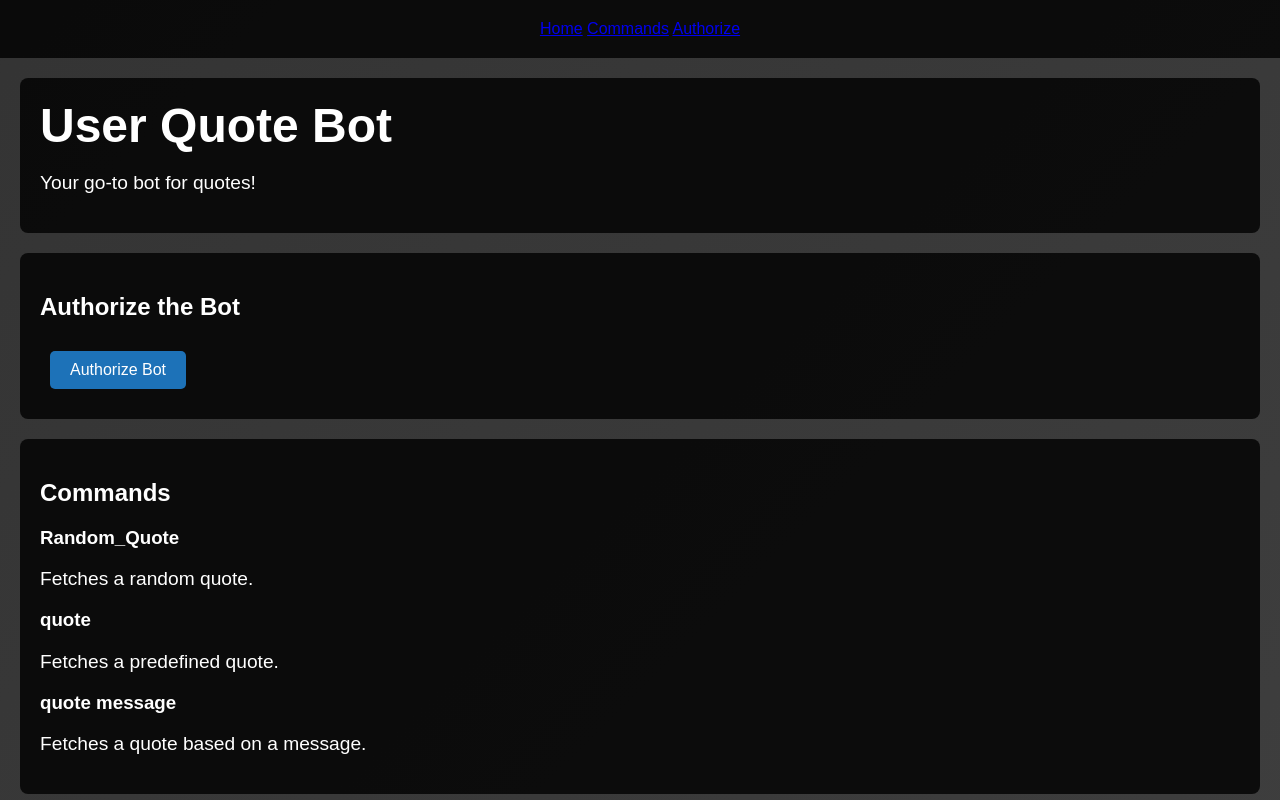
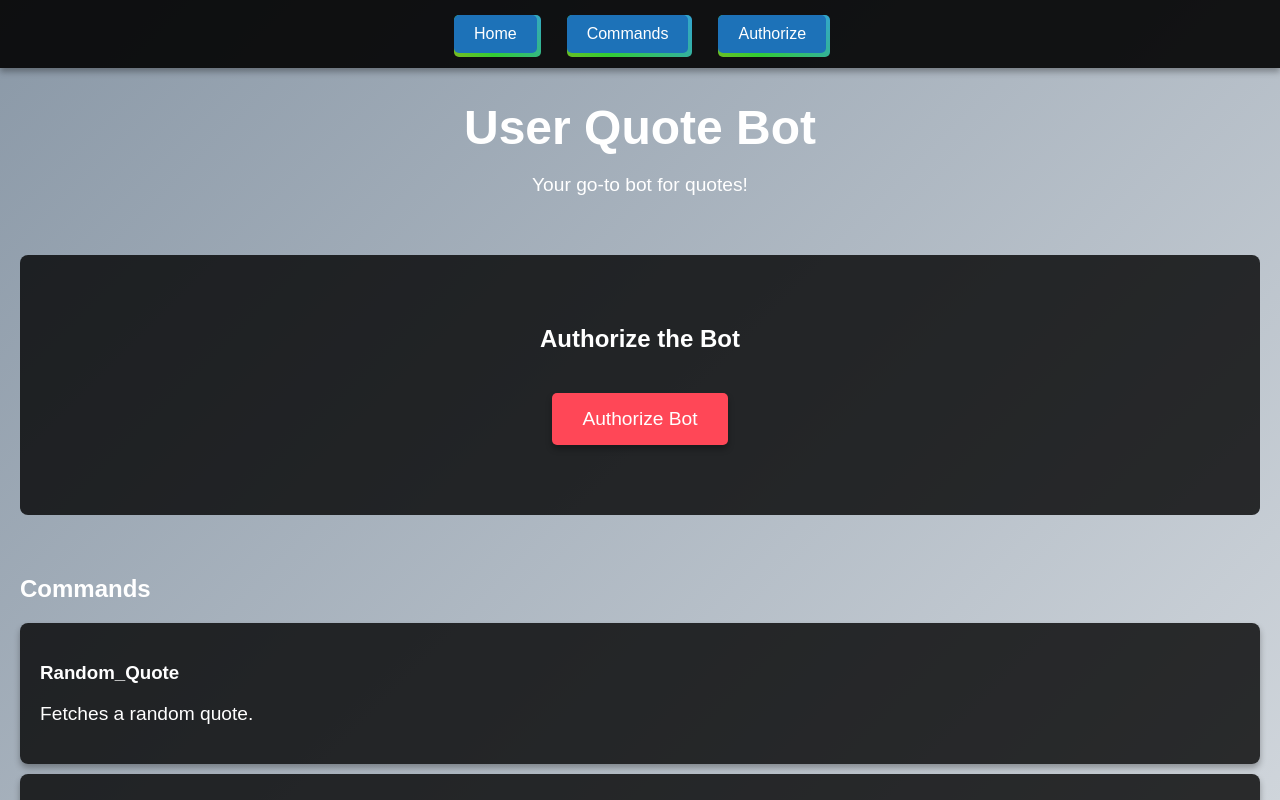
Before and after one commit to trahzi/UserQuote, a plain HTML site: page index.html in a window 1280 px wide. Shown: the top 800 px of the page. Drawn offline with Linux system fonts and the light colour scheme.

Commit message:
Update styles.css

```diff
--- a/styles.css
+++ b/styles.css
@@ -2,7 +2,7 @@ body {
     margin: 0;
     padding: 0;
     font-family: Arial, sans-serif;
-    background: linear-gradient(135deg, #000, #434343);
+    background: linear-gradient(135deg, #000, #001f3f, #ffffff);
     background-size: 600% 600%;
     animation: gradient 15s ease infinite;
     color: #fff;
@@ -10,9 +10,54 @@ body {
 }
 
 header {
+    position: fixed;
+    width: 100%;
+    top: 0;
+    background: rgba(0, 0, 0, 0.9);
+    box-shadow: 0 4px 6px rgba(0, 0, 0, 0.3);
+    z-index: 1000;
+}
+
+nav {
+    display: flex;
+    justify-content: center;
+    padding: 15px 0;
+}
+
+.nav-button {
+    margin: 0 15px;
+    padding: 10px 20px;
+    color: #fff;
+    background-color: #1d72b8;
+    text-decoration: none;
+    border-radius: 5px;
+    transition: background-color 0.3s, transform 0.3s;
+    position: relative;
+}
+
+.nav-button:hover {
+    background-color: #155a8a;
+    transform: scale(1.1);
+}
+
+.nav-button::before {
+    content: "";
+    position: absolute;
+    top: 0;
+    left: 0;
+    width: 100%;
+    height: 100%;
+    border-radius: 5px;
+    border: 2px solid transparent;
+    background: linear-gradient(45deg, #ff0000, #ff9900, #33cc33, #3399ff, #cc33ff);
+    background-size: 400% 400%;
+    z-index: -1;
+    animation: rainbow-border 3s linear infinite;
+}
+
+#intro {
     text-align: center;
-    padding: 20px;
-    background: rgba(0, 0, 0, 0.8);
+    padding: 100px 20px 20px;
 }
 
 h1 {
@@ -24,35 +69,47 @@ p {
     font-size: 1.2em;
 }
 
-.auth-button, .view-commands-button, .back-button {
+.auth-button {
     display: inline-block;
-    padding: 10px 20px;
-    margin: 10px;
+    padding: 15px 30px;
+    margin: 20px auto;
     color: #fff;
-    background-color: #1d72b8;
+    background-color: #ff4757;
     text-decoration: none;
     border-radius: 5px;
+    font-size: 1.2em;
     transition: background-color 0.3s;
+    box-shadow: 0 4px 6px rgba(0, 0, 0, 0.3);
 }
 
-.auth-button:hover, .view-commands-button:hover, .back-button:hover {
-    background-color: #155a8a;
+.auth-button:hover {
+    background-color: #e84118;
 }
 
-section {
-    padding: 20px;
+#authorize {
+    text-align: center;
+    padding: 50px 20px;
+    background: rgba(0, 0, 0, 0.8);
+    border-radius: 8px;
     margin: 20px;
-    border-radius: 8px;
-    background: rgba(0, 0, 0, 0.8);
 }
 
-#commands ul {
-    list-style-type: none;
-    padding: 0;
+#commands {
+    padding: 20px;
 }
 
-#commands li {
+.command-box {
+    background: rgba(0, 0, 0, 0.8);
+    border-radius: 8px;
+    padding: 20px;
     margin: 10px 0;
+    box-shadow: 0 4px 6px rgba(0, 0, 0, 0.3);
+    transition: transform 0.3s, box-shadow 0.3s;
+}
+
+.command-box:hover {
+    transform: scale(1.05);
+    box-shadow: 0 8px 12px rgba(0, 0, 0, 0.5);
 }
 
 footer {
@@ -66,3 +123,9 @@ footer {
     50% { background-position: 100% 100%; }
     100% { background-position: 0% 0%; }
 }
+
+@keyframes rainbow-border {
+    0% { background-position: 0% 0%; }
+    50% { background-position: 100% 100%; }
+    100% { background-position: 0% 0%; }
+}
```
